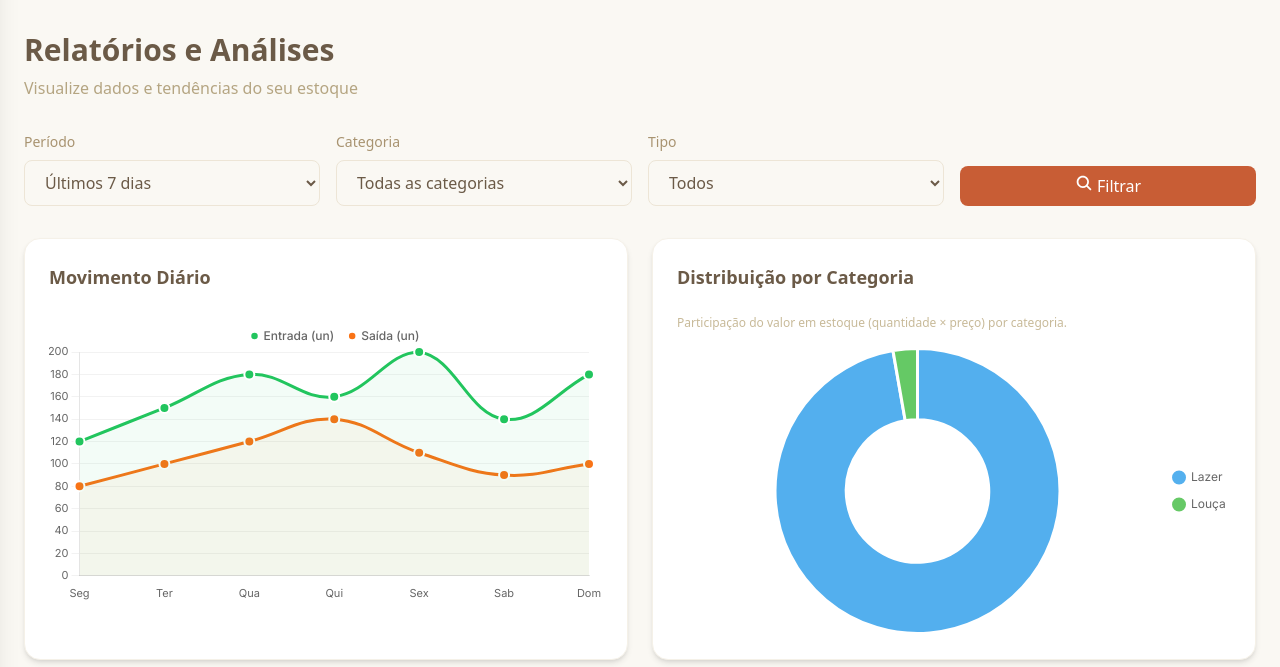
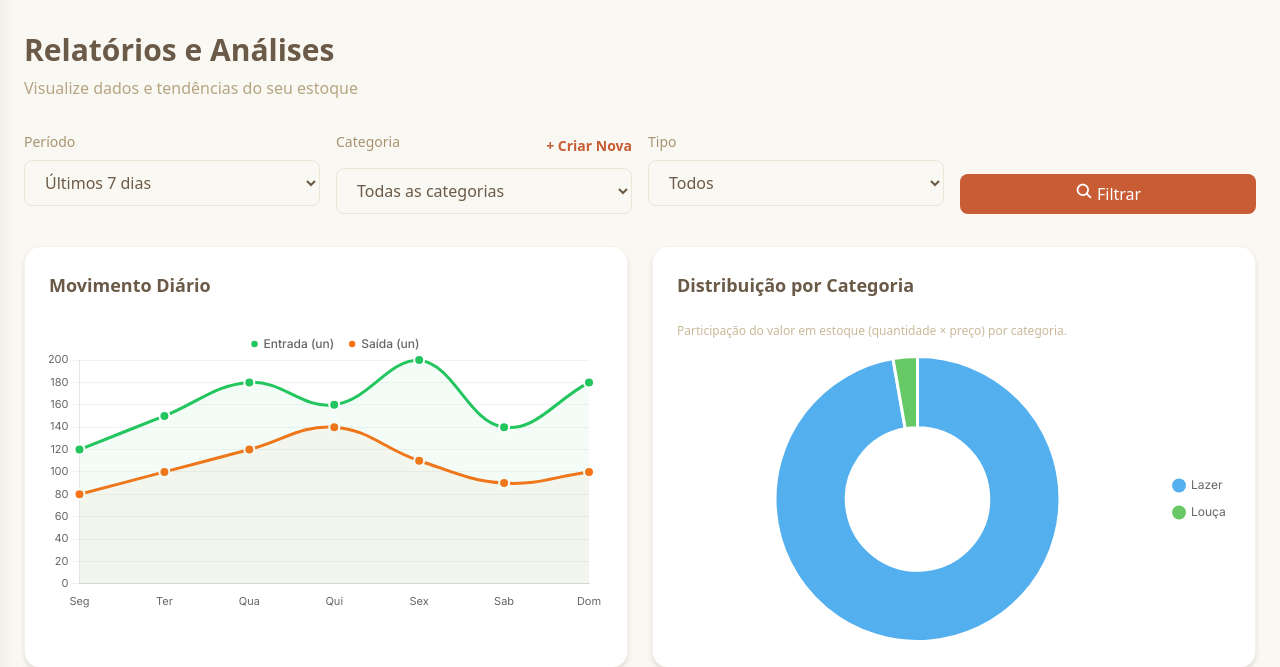
Before and after one commit to Joao-Valerio/Estoque, a Django app: page /relatorios/ in a window 1280 px wide. Shown: the part 81-748 px from the top of the page. Run offline with Django 5.2, Linux system fonts and the light colour scheme; data comes from the database, SQL or seed files in the repository; style sheets or scripts are compiled from the project's sources.

Commit message:
feat: adicionar categorias na pagina de relatorios

```diff
--- a/website/templates/relatorios.html
+++ b/website/templates/relatorios.html
@@ -22,7 +22,12 @@
         </select>
     </div>
     <div>
-        <label class="block text-sm font-medium text-sand-700 mb-2">Categoria</label>
+        <div class="flex justify-between items-center mb-2">
+            <label class="block text-sm font-medium text-sand-700 mb-2">Categoria</label>
+            <a href="{% url 'create_categoria' %}?next={{ request.path }}" class="text-sm text-stone-600 hover:text-stone-800 font-semibold">
+                + Criar Nova
+            </a>
+        </div>
         <select class="input-field">
             <option value="">Todas as categorias</option>
             {% for cat in categorias %}
--- a/website/views.py
+++ b/website/views.py
@@ -276,7 +276,7 @@ class CreateProdutoPageView(ModelFormPageMixin, CreateView):
 class CreateCategoriaPageView(ModelFormPageMixin, CreateView):
     model = Categoria
     form_class = CategoriaForm
-    success_url = reverse_lazy("painel")
+    success_url = reverse_lazy("relatorios")
     form_page_block_title = "Nova Categoria - StockBot"
     form_page_title = "Nova Categoria"
     form_page_subtitle = "Organize seus produtos em categorias"
```
